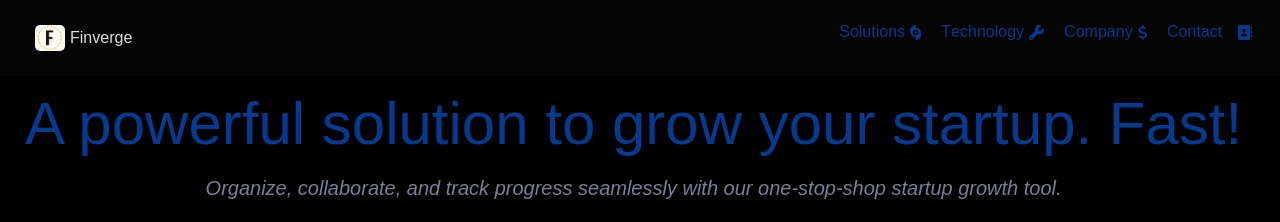
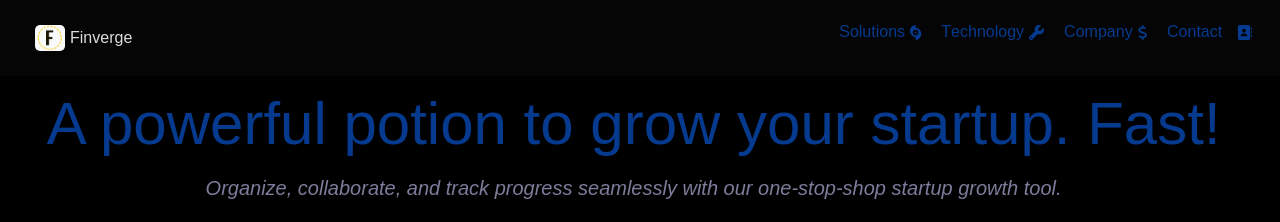
Before and after one commit to Ali-Umair-Khan/finverge, a Next.js app: page / in a window 1280 px wide. Shown: the top 222 px of the page. Built offline with nearby package versions, Linux system fonts and the light colour scheme; a web font is replaced by a local one.

Commit message:
settling font issue

```diff
--- a/src/components/H/h.jsx
+++ b/src/components/H/h.jsx
@@ -17,7 +17,7 @@ const Hero = () => {
   return (
     <div className='hero__section'>
                     <div className='hero__section-h1'>
-                        <MaskText phrases="A powerful solution to grow your startup. Fast!" tag='h1'/>
+                        <MaskText phrases="A powerful potion to grow your startup. Fast!" tag='h1'/>
                     </div>
                     {/* <h1>A powerful solution to grow your startup. Fast!</h1> */}
                     <MaskText phrases="Organize, collaborate, and track progress seamlessly with our
```
